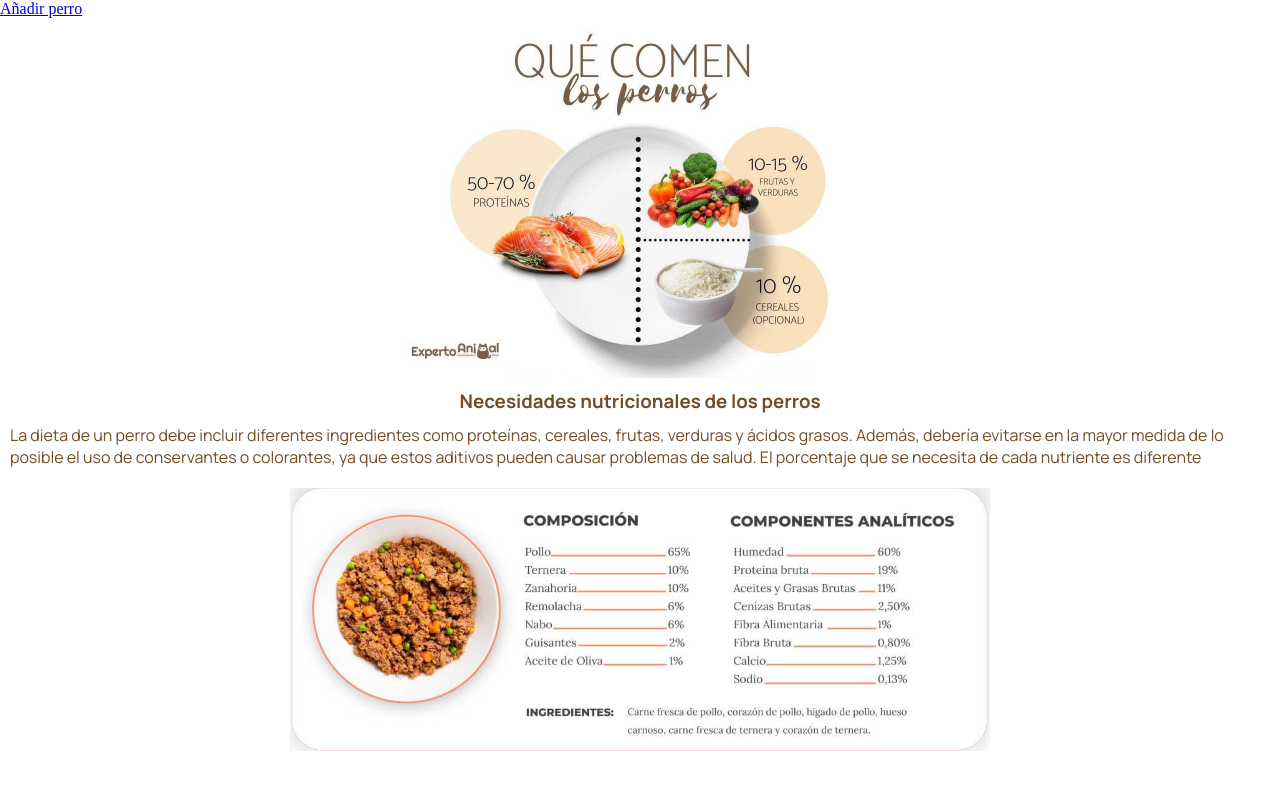
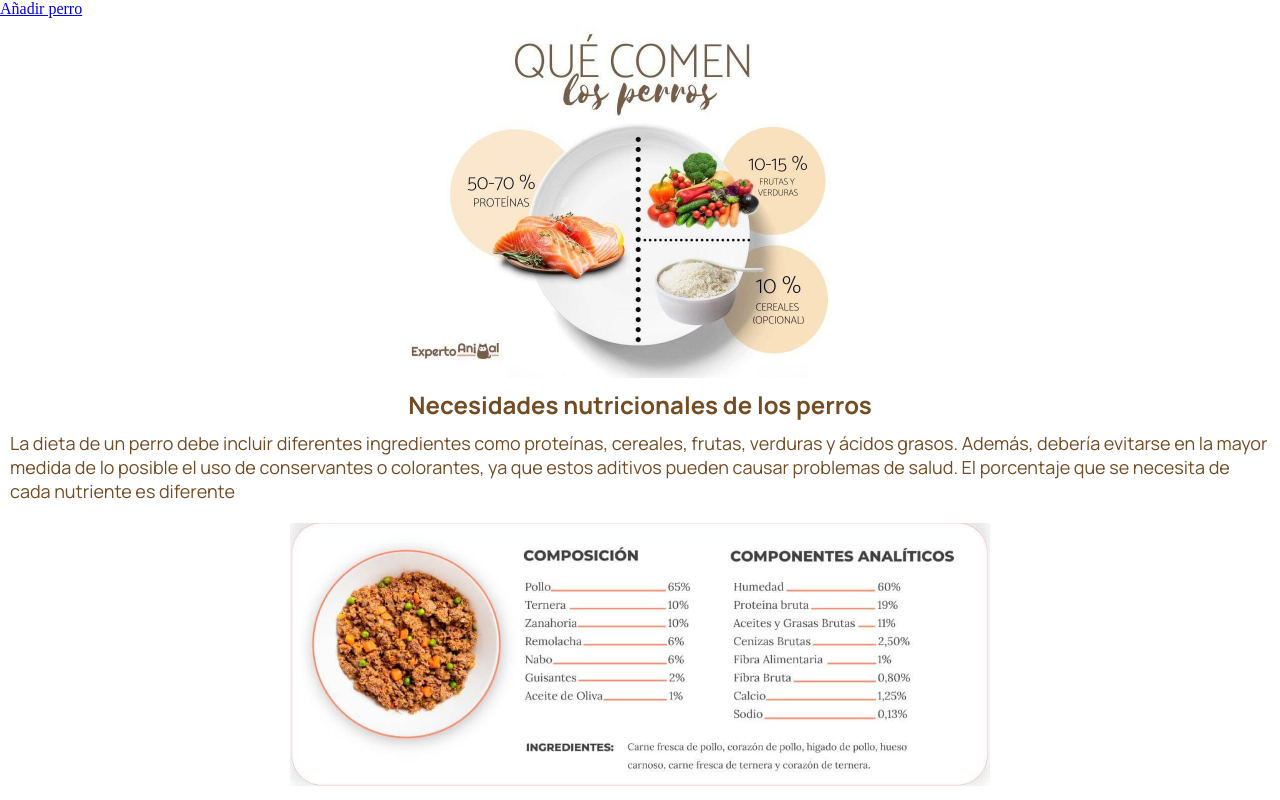
Before and after one commit to rocio-ld/project-promo-z-module2-team1, a website built with Vite: page src/index.html in a window 1280 px wide. Built offline with nearby package versions, Linux system fonts and the light colour scheme.

Commit message:
media de section2

```diff
--- a/src/scss/layout.scss/_section2.scss
+++ b/src/scss/layout.scss/_section2.scss
@@ -27,9 +27,15 @@
             }
             &--h3 {
                 color: rgb(116,76,36);
+                @media(min-width: 768px){
+                    font-size: 24px;
+                }
             }
             &--p {
                 color: rgb(116,76,36);
+                @media(min-width: 768px){
+                    font-size: 18px;
+                }
             }
 
 
```
